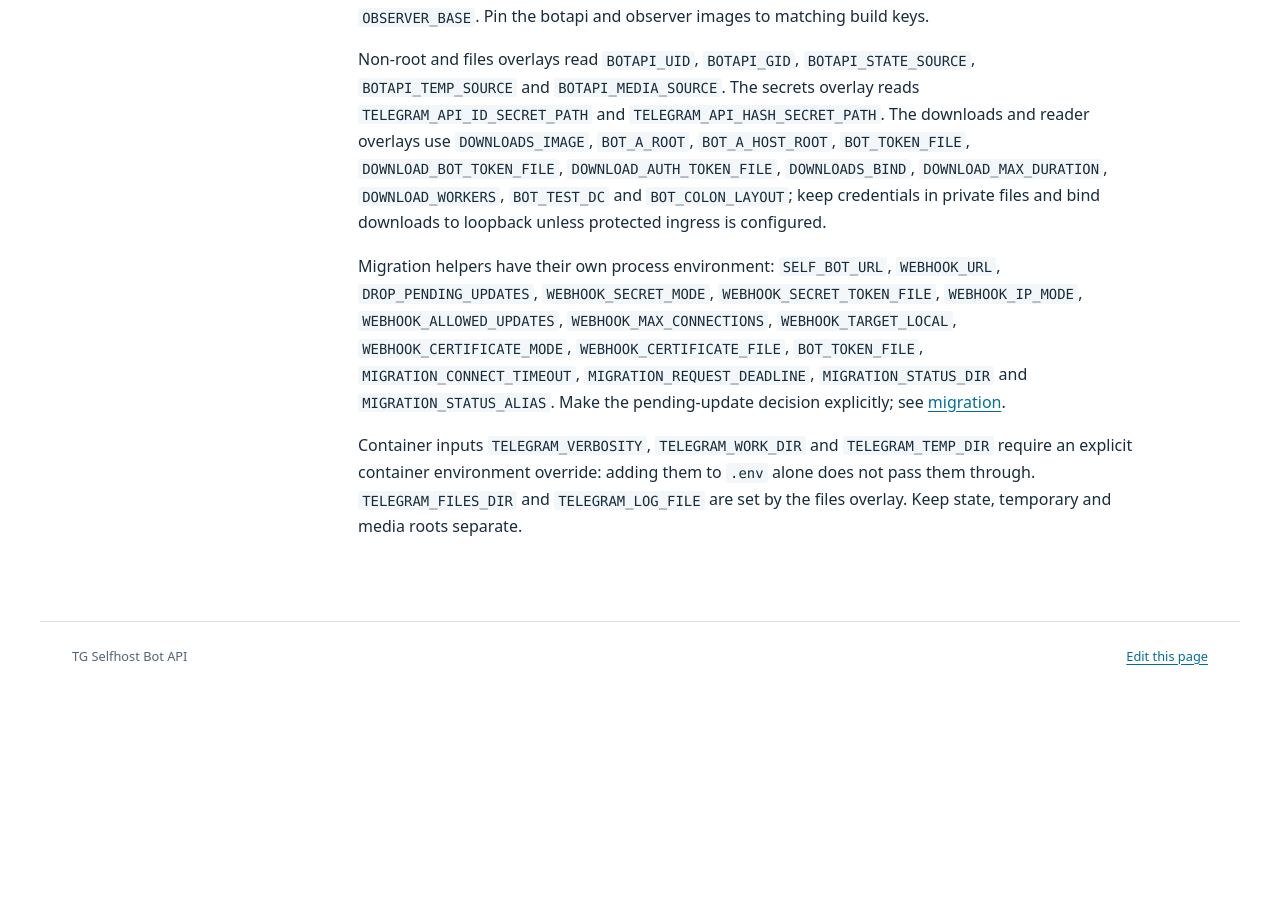
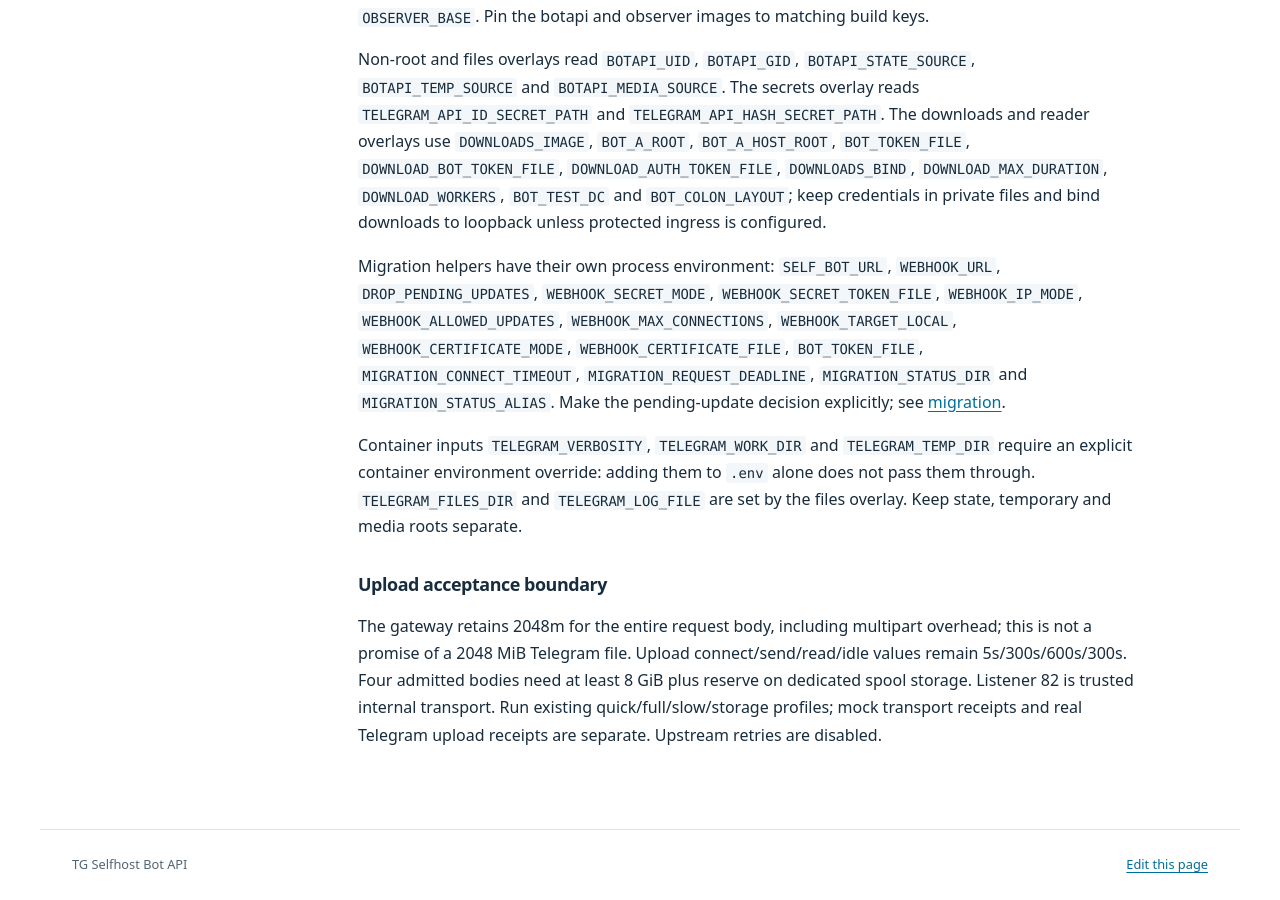
Before and after one commit to ichinya/tg-selfhost-botapi, a Jekyll site: the page built from docs/en/configuration.md, in a window 1280 px wide and 900 px high, scrolled down 10754 px. Built offline with Jekyll 4.4.1, drawn with Linux system fonts in a browser that asks for light colours; before the commit the page ends 11445 px from its top, so only the background shows below that.

Commit message:
test(gateway): проверить границы больших загрузок. Refs #19

```diff
--- a/docs/en/configuration.md
+++ b/docs/en/configuration.md
@@ -379,3 +379,6 @@ Non-root and files overlays read `BOTAPI_UID`, `BOTAPI_GID`, `BOTAPI_STATE_SOURC
 Migration helpers have their own process environment: `SELF_BOT_URL`, `WEBHOOK_URL`, `DROP_PENDING_UPDATES`, `WEBHOOK_SECRET_MODE`, `WEBHOOK_SECRET_TOKEN_FILE`, `WEBHOOK_IP_MODE`, `WEBHOOK_ALLOWED_UPDATES`, `WEBHOOK_MAX_CONNECTIONS`, `WEBHOOK_TARGET_LOCAL`, `WEBHOOK_CERTIFICATE_MODE`, `WEBHOOK_CERTIFICATE_FILE`, `BOT_TOKEN_FILE`, `MIGRATION_CONNECT_TIMEOUT`, `MIGRATION_REQUEST_DEADLINE`, `MIGRATION_STATUS_DIR` and `MIGRATION_STATUS_ALIAS`. Make the pending-update decision explicitly; see [migration](migration.md).
 
 Container inputs `TELEGRAM_VERBOSITY`, `TELEGRAM_WORK_DIR` and `TELEGRAM_TEMP_DIR` require an explicit container environment override: adding them to `.env` alone does not pass them through. `TELEGRAM_FILES_DIR` and `TELEGRAM_LOG_FILE` are set by the files overlay. Keep state, temporary and media roots separate.
+
+### Upload acceptance boundary
+The gateway retains 2048m for the entire request body, including multipart overhead; this is not a promise of a 2048 MiB Telegram file. Upload connect/send/read/idle values remain 5s/300s/600s/300s. Four admitted bodies need at least 8 GiB plus reserve on dedicated spool storage. Listener 82 is trusted internal transport. Run existing quick/full/slow/storage profiles; mock transport receipts and real Telegram upload receipts are separate. Upstream retries are disabled.
--- a/nginx.conf
+++ b/nginx.conf
@@ -33,6 +33,7 @@ server {
     if ($reject_get_body) { return 400; }
 
     set $botapi_upstream http://botapi:8081;
+    proxy_next_upstream off; # Never replay a partially submitted Bot API mutation.
 
     location = /health/live { return 404; }
     location = /health/ready { return 404; }
```
Also changed, not shown: docs/ru/configuration.md (+3 -0 lines).
